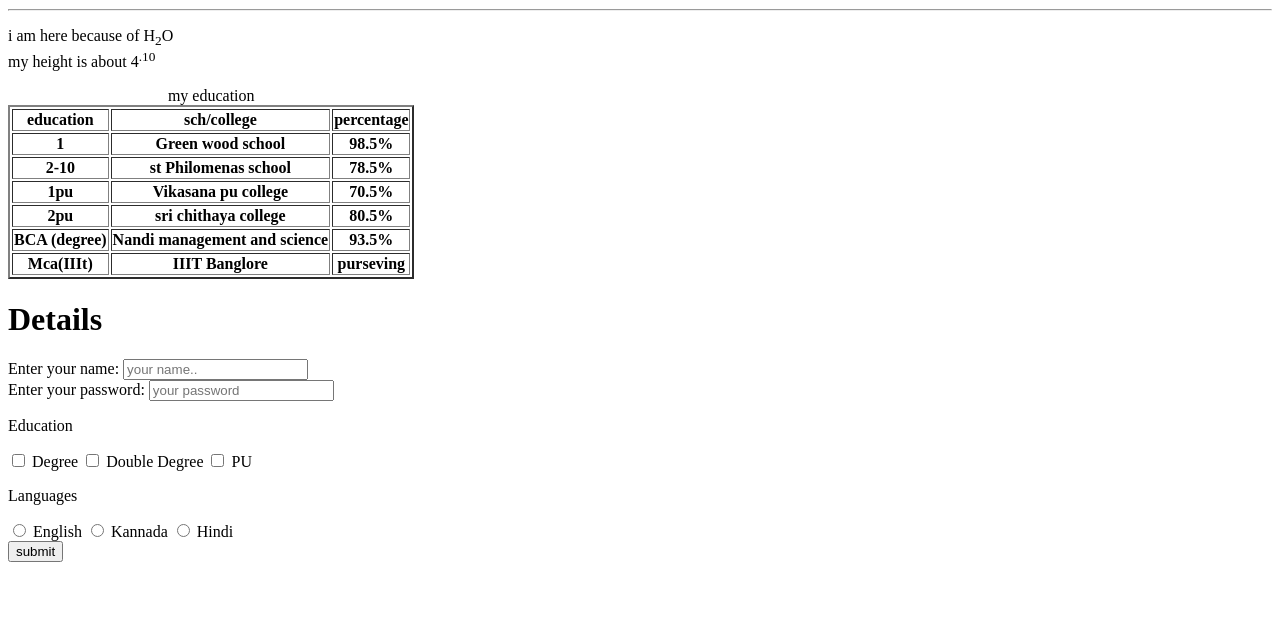
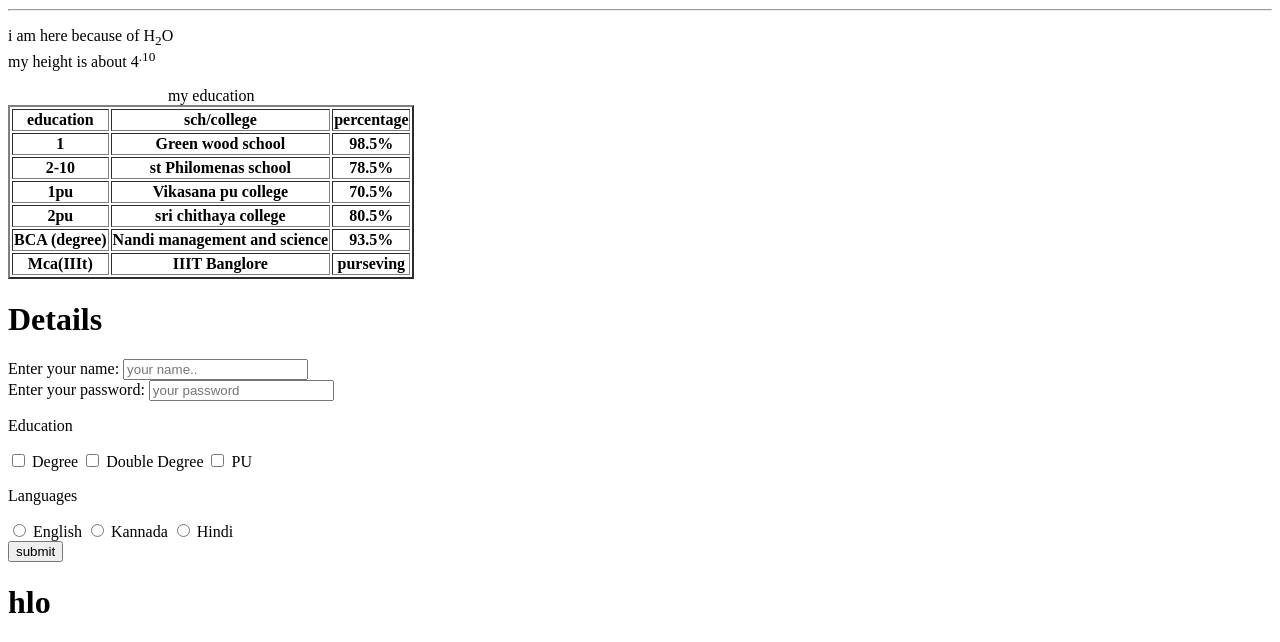
Before and after one commit to Shravani0308/par2, a plain HTML site: page index.html in a window 1280 px wide. Shown: the part 757-1399 px from the top of the page. Before the commit the page ends 1327 px from the top, so only its background shows below. Drawn offline with Linux system fonts and the light colour scheme.

Commit message:
add hello

```diff
--- a/index.html
+++ b/index.html
@@ -76,7 +76,7 @@
         <input type="radio" id="veh3" name="veh1">
         <label for="veh3">Hindi</label><br>
         <button type="submit">submit</button>
-
+<h1>hlo</h1>
     </form>
     <script src="script.js"></script>
 </body>
```
